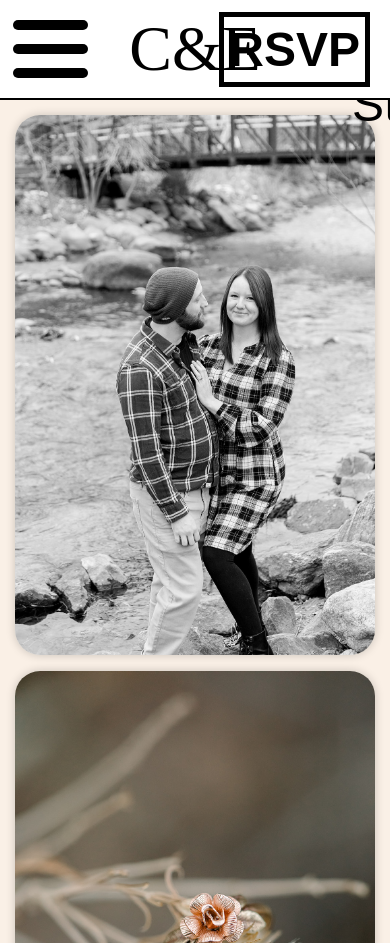
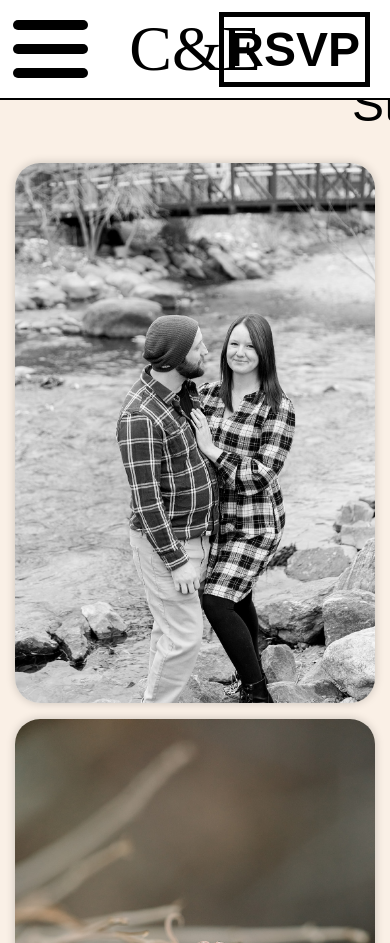
Before and after one commit to EricMTodd/wedding-site, a Flask app: page /gallery in a window 390 px wide; the page is wider, and only the part inside the window is pictured. Shown: the top 943 px of that part. Run offline with Flask 3, Linux system fonts and the light colour scheme.

Commit message:
Trying to fix some weirdness on mobile.

```diff
--- a/static/css/event-details.css
+++ b/static/css/event-details.css
@@ -32,6 +32,7 @@
         flex-direction: column;
         width: 100vw;
         align-items: center;
+        overflow-y: scroll;
     }
 
     #event-details-container {
--- a/static/css/gallery.css
+++ b/static/css/gallery.css
@@ -39,7 +39,6 @@
         margin: 0px 15px 10px 15px;
         border-radius: 25px;
         box-shadow: 0px 0px 10px rgba(0, 0, 0, 0.2);
-
     }
 
     #gallery {
@@ -47,6 +46,6 @@
     }
 
     #gallery img:first-child {
-        margin-top: 15px;
+        margin-top: calc(48px + 15px);
     }
 }
```
